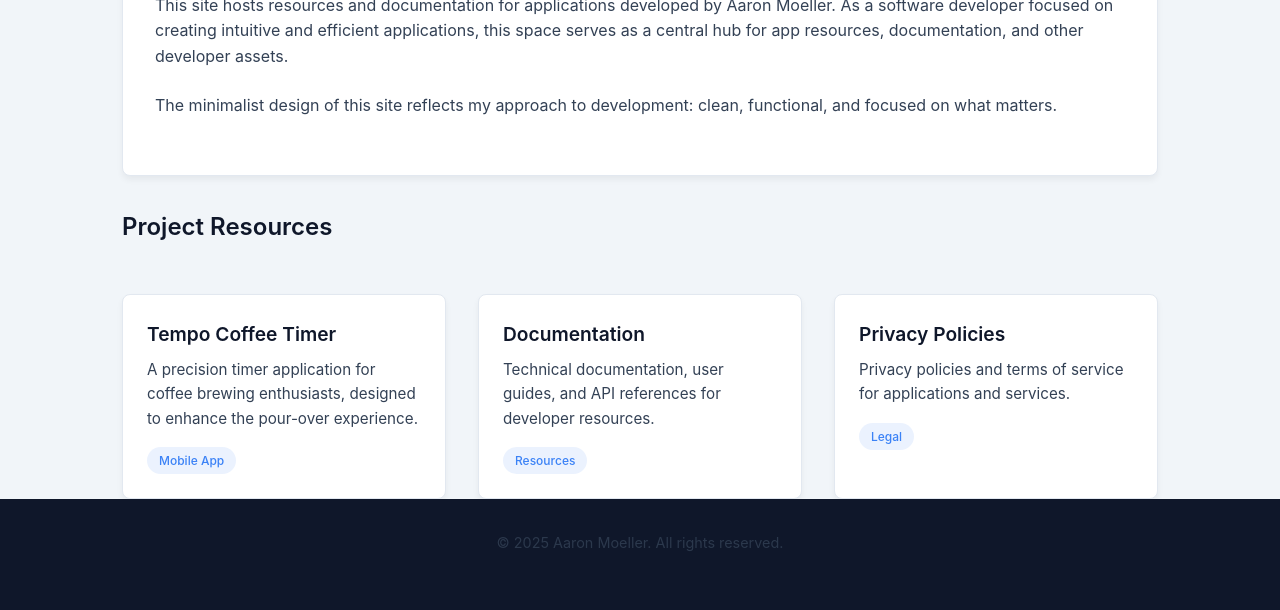
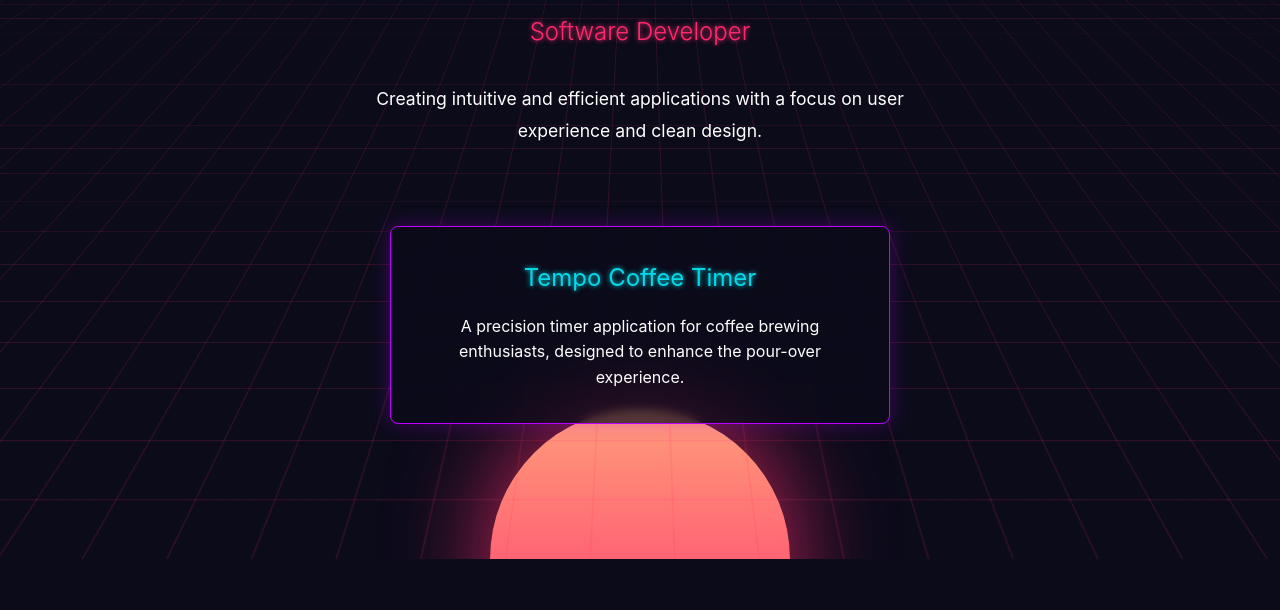
Before and after one commit to ajmoeller/ajmoeller.github.io, a plain HTML site: page index.html in a window 1280 px wide. Shown: the part 241-851 px from the top of the page. After the commit the page ends 800 px from the top, so only its background shows below. Drawn offline with Linux system fonts and the light colour scheme.

Commit message:
update 1

```diff
--- a/index.html
+++ b/index.html
@@ -3,224 +3,318 @@
 <head>
     <meta charset="UTF-8">
     <meta name="viewport" content="width=device-width, initial-scale=1.0">
-    <title>Aaron Moeller | Developer Resources</title>
+    <title>Aaron Moeller | Developer</title>
     <style>
         :root {
-            --primary: #0f172a;
-            --secondary: #334155;
-            --accent: #3b82f6;
-            --text: #f8fafc;
-            --background: #f1f5f9;
-            --card-bg: #ffffff;
-            --border: #e2e8f0;
+            --primary: #0b0b1a;
+            --secondary: #170b28;
+            --neon-pink: #ff2a6d;
+            --neon-blue: #05d9e8;
+            --neon-purple: #bd00ff;
+            --text: #ffffff;
         }
 
         * {
             margin: 0;
             padding: 0;
             box-sizing: border-box;
-            font-family: -apple-system, BlinkMacSystemFont, 'Segoe UI', Roboto, Oxygen, Ubuntu, Cantarell, 'Open Sans', 'Helvetica Neue', sans-serif;
+            font-family: 'Orbitron', -apple-system, BlinkMacSystemFont, 'Segoe UI', Roboto, sans-serif;
+        }
+
+        @font-face {
+            font-family: 'Orbitron';
+            src: url('https://fonts.googleapis.com/css2?family=Orbitron:wght@400;500;700&display=swap');
         }
 
         body {
-            background-color: var(--background);
-            color: var(--secondary);
+            background-color: var(--primary);
+            color: var(--text);
             line-height: 1.6;
+            overflow-x: hidden;
+            min-height: 100vh;
+            position: relative;
+        }
+
+        .grid-container {
+            position: fixed;
+            top: 0;
+            left: 0;
+            width: 100%;
+            height: 100%;
+            perspective: 1000px;
+            z-index: 1;
+            overflow: hidden;
+        }
+
+        .grid {
+            position: absolute;
+            width: 200%;
+            height: 200%;
+            bottom: -50%;
+            left: -50%;
+            background-image:
+                linear-gradient(to right, rgba(255, 42, 109, 0.15) 1px, transparent 1px),
+                linear-gradient(to bottom, rgba(255, 42, 109, 0.15) 1px, transparent 1px);
+            background-size: 50px 50px;
+            transform: rotateX(60deg);
+            transform-origin: center;
+            transform-style: preserve-3d;
+            z-index: -1;
+        }
+
+        .sun {
+            position: absolute;
+            width: 300px;
+            height: 300px;
+            background: linear-gradient(to top, var(--neon-pink), #ff9e7a);
+            border-radius: 50%;
+            bottom: -150px;
+            left: calc(50% - 150px);
+            z-index: -2;
+            box-shadow: 0 0 100px rgba(255, 42, 109, 0.8);
+        }
+
+        .content {
+            position: relative;
+            z-index: 10;
+            padding: 4rem 2rem;
+            max-width: 1100px;
+            margin: 0 auto;
+            height: 100vh;
             display: flex;
             flex-direction: column;
-            min-height: 100vh;
-        }
-
-        header {
-            background-color: var(--primary);
-            color: var(--text);
-            padding: 2rem 0;
+            justify-content: center;
+            align-items: center;
             text-align: center;
         }
 
-        .container {
-            max-width: 1100px;
-            margin: 0 auto;
-            padding: 0 2rem;
-        }
-
         .logo {
-            font-size: 1.8rem;
+            font-size: 4rem;
             font-weight: 700;
-            letter-spacing: -0.5px;
-            margin-bottom: 0.5rem;
+            margin-bottom: 1rem;
+            text-transform: uppercase;
+            letter-spacing: 5px;
+            color: var(--text);
+            text-shadow:
+                0 0 10px var(--neon-blue),
+                0 0 20px var(--neon-blue),
+                0 0 40px var(--neon-blue);
+            animation: pulsate 2s infinite alternate;
         }
 
         .tagline {
+            font-size: 1.5rem;
             font-weight: 300;
-            opacity: 0.9;
-            font-size: 1.1rem;
+            margin-bottom: 2rem;
+            color: var(--neon-pink);
+            text-shadow: 0 0 5px var(--neon-pink);
         }
 
-        main {
-            flex: 1;
-            padding: 4rem 0;
+        .description {
+            max-width: 600px;
+            margin-bottom: 3rem;
+            font-size: 1.1rem;
+            line-height: 1.8;
         }
 
-        .card {
-            background-color: var(--card-bg);
+        .app-highlight {
+            background: rgba(11, 11, 26, 0.7);
+            border: 1px solid var(--neon-purple);
             border-radius: 8px;
-            box-shadow: 0 4px 6px rgba(0, 0, 0, 0.05);
             padding: 2rem;
-            margin-bottom: 2rem;
-            border: 1px solid var(--border);
-            transition: transform 0.3s ease, box-shadow 0.3s ease;
+            margin-top: 2rem;
+            box-shadow: 0 0 20px rgba(189, 0, 255, 0.3);
+            backdrop-filter: blur(5px);
+            max-width: 500px;
         }
 
-        .card:hover {
-            transform: translateY(-5px);
-            box-shadow: 0 10px 15px rgba(0, 0, 0, 0.1);
-        }
-
-        h2 {
-            color: var(--primary);
+        .app-title {
+            font-size: 1.5rem;
+            color: var(--neon-blue);
             margin-bottom: 1rem;
-            font-weight: 600;
-            font-size: 1.5rem;
-        }
-
-        p {
-            margin-bottom: 1.5rem;
-            color: var(--secondary);
-        }
-
-        .resources {
-            display: grid;
-            grid-template-columns: repeat(auto-fill, minmax(300px, 1fr));
-            gap: 2rem;
-            margin-top: 3rem;
-        }
-
-        .resource-card {
-            background-color: var(--card-bg);
-            border-radius: 8px;
-            overflow: hidden;
-            box-shadow: 0 4px 6px rgba(0, 0, 0, 0.05);
-            transition: transform 0.3s ease, box-shadow 0.3s ease;
-            border: 1px solid var(--border);
-        }
-
-        .resource-card:hover {
-            transform: translateY(-5px);
-            box-shadow: 0 10px 15px rgba(0, 0, 0, 0.1);
-        }
-
-        .resource-content {
-            padding: 1.5rem;
-        }
-
-        .resource-title {
-            font-size: 1.2rem;
-            font-weight: 600;
-            margin-bottom: 0.5rem;
-            color: var(--primary);
-        }
-
-        .resource-description {
-            font-size: 0.95rem;
-            color: var(--secondary);
-            margin-bottom: 1rem;
-        }
-
-        .badge {
-            display: inline-block;
-            background-color: rgba(59, 130, 246, 0.1);
-            color: var(--accent);
-            padding: 0.25rem 0.75rem;
-            border-radius: 9999px;
-            font-size: 0.75rem;
-            font-weight: 500;
+            text-shadow: 0 0 5px var(--neon-blue);
         }
 
         footer {
-            background-color: var(--primary);
-            color: var(--text);
+            position: absolute;
+            bottom: 0;
+            width: 100%;
             text-align: center;
-            padding: 2rem 0;
-            margin-top: auto;
+            padding: 1rem 0;
+            font-size: 0.9rem;
+            color: rgba(255, 255, 255, 0.7);
         }
 
-        .footer-text {
-            opacity: 0.8;
-            font-size: 0.9rem;
+        .cursor-follower {
+            position: fixed;
+            width: 300px;
+            height: 300px;
+            border-radius: 50%;
+            background: radial-gradient(
+                circle,
+                rgba(5, 217, 232, 0.2) 0%,
+                rgba(189, 0, 255, 0.1) 50%,
+                transparent 70%
+            );
+            pointer-events: none;
+            z-index: 2;
+            mix-blend-mode: screen;
+            transform: translate(-50%, -50%);
         }
 
-        .accent {
-            color: var(--accent);
+        .cursor-trail {
+            position: fixed;
+            width: 10px;
+            height: 10px;
+            border-radius: 50%;
+            background-color: var(--neon-blue);
+            pointer-events: none;
+            z-index: 3;
+            opacity: 0.7;
+            box-shadow: 0 0 10px var(--neon-blue);
+            transform: translate(-50%, -50%);
+        }
+
+        @keyframes pulsate {
+            0% {
+                text-shadow:
+                    0 0 10px var(--neon-blue),
+                    0 0 20px var(--neon-blue);
+            }
+            100% {
+                text-shadow:
+                    0 0 15px var(--neon-blue),
+                    0 0 30px var(--neon-blue),
+                    0 0 45px var(--neon-blue);
+            }
         }
 
         @media (max-width: 768px) {
-            .resources {
-                grid-template-columns: 1fr;
+            .logo {
+                font-size: 2.5rem;
             }
 
-            .container {
-                padding: 0 1rem;
+            .tagline {
+                font-size: 1.2rem;
             }
 
-            main {
-                padding: 2rem 0;
+            .description {
+                font-size: 1rem;
+            }
+
+            .grid {
+                background-size: 30px 30px;
             }
         }
     </style>
 </head>
 <body>
-    <header>
-        <div class="container">
-            <div class="logo">Aaron Moeller</div>
-            <div class="tagline">Developer Resources</div>
+    <div class="cursor-follower"></div>
+
+    <div class="grid-container">
+        <div class="grid"></div>
+        <div class="sun"></div>
+    </div>
+
+    <div class="content">
+        <h1 class="logo">Aaron Moeller</h1>
+        <div class="tagline">Software Developer</div>
+
+        <p class="description">
+            Creating intuitive and efficient applications with a focus on user experience and clean design.
+        </p>
+
+        <div class="app-highlight">
+            <div class="app-title">Tempo Coffee Timer</div>
+            <p>A precision timer application for coffee brewing enthusiasts, designed to enhance the pour-over experience.</p>
         </div>
-    </header>
-
-    <main class="container">
-        <div class="card">
-            <h2>Welcome</h2>
-            <p>This site hosts resources and documentation for applications developed by Aaron Moeller. As a software developer focused on creating intuitive and efficient applications, this space serves as a central hub for app resources, documentation, and other developer assets.</p>
-            <p>The minimalist design of this site reflects my approach to development: clean, functional, and focused on what matters.</p>
-        </div>
-
-        <h2>Project Resources</h2>
-        <div class="resources">
-            <div class="resource-card">
-                <div class="resource-content">
-                    <div class="resource-title">Tempo Coffee Timer</div>
-                    <div class="resource-description">A precision timer application for coffee brewing enthusiasts, designed to enhance the pour-over experience.</div>
-                    <span class="badge">Mobile App</span>
-                </div>
-            </div>
-
-            <div class="resource-card">
-                <div class="resource-content">
-                    <div class="resource-title">Documentation</div>
-                    <div class="resource-description">Technical documentation, user guides, and API references for developer resources.</div>
-                    <span class="badge">Resources</span>
-                </div>
-            </div>
-
-            <div class="resource-card">
-                <div class="resource-content">
-                    <div class="resource-title">Privacy Policies</div>
-                    <div class="resource-description">Privacy policies and terms of service for applications and services.</div>
-                    <span class="badge">Legal</span>
-                </div>
-            </div>
-        </div>
-    </main>
+    </div>
 
     <footer>
-        <div class="container">
-            <p class="footer-text">© <span id="year">2023</span> Aaron Moeller. All rights reserved.</p>
-        </div>
+        <p>© <span id="year">2023</span> Aaron Moeller. All rights reserved.</p>
     </footer>
 
     <script>
         // Update copyright year automatically
         document.getElementById('year').textContent = new Date().getFullYear();
+
+        // Mouse tracking effects
+        const cursorFollower = document.querySelector('.cursor-follower');
+        const content = document.querySelector('.content');
+        const grid = document.querySelector('.grid');
+
+        // Create cursor trail elements
+        const trailCount = 10;
+        const trails = [];
+
+        for (let i = 0; i < trailCount; i++) {
+            const trail = document.createElement('div');
+            trail.classList.add('cursor-trail');
+            trail.style.opacity = 1 - (i / trailCount);
+            trail.style.width = trail.style.height = `${10 - (i * 0.5)}px`;
+            document.body.appendChild(trail);
+            trails.push({
+                element: trail,
+                x: 0,
+                y: 0
+            });
+        }
+
+        // Mouse movement handler
+        document.addEventListener('mousemove', (e) => {
+            const { clientX, clientY } = e;
+
+            // Update main cursor follower
+            cursorFollower.style.left = `${clientX}px`;
+            cursorFollower.style.top = `${clientY}px`;
+
+            // Update grid perspective based on mouse position
+            const moveX = (clientX - window.innerWidth / 2) * 0.01;
+            const moveY = (clientY - window.innerHeight / 2) * 0.01;
+            grid.style.transform = `rotateX(60deg) rotateY(${moveX}deg) rotateZ(${moveY}deg)`;
+
+            // Update the first trail position immediately
+            if (trails.length > 0) {
+                trails[0].x = clientX;
+                trails[0].y = clientY;
+            }
+        });
+
+        // Animation loop for smooth trail effect
+        function animateTrails() {
+            // Update each trail to follow the previous one with delay
+            for (let i = trails.length - 1; i > 0; i--) {
+                const current = trails[i];
+                const previous = trails[i - 1];
+
+                // Smooth following with easing
+                current.x += (previous.x - current.x) * 0.3;
+                current.y += (previous.y - current.y) * 0.3;
+
+                current.element.style.left = `${current.x}px`;
+                current.element.style.top = `${current.y}px`;
+            }
+
+            // Update the first trail element position
+            if (trails.length > 0) {
+                const first = trails[0];
+                first.element.style.left = `${first.x}px`;
+                first.element.style.top = `${first.y}px`;
+            }
+
+            requestAnimationFrame(animateTrails);
+        }
+
+        animateTrails();
+
+        // Add subtle animation to grid
+        function animateGrid() {
+            const time = Date.now() * 0.001;
+            grid.style.backgroundPosition = `0px ${time * 50}px`;
+            requestAnimationFrame(animateGrid);
+        }
+
+        animateGrid();
     </script>
 </body>
 </html>
```
